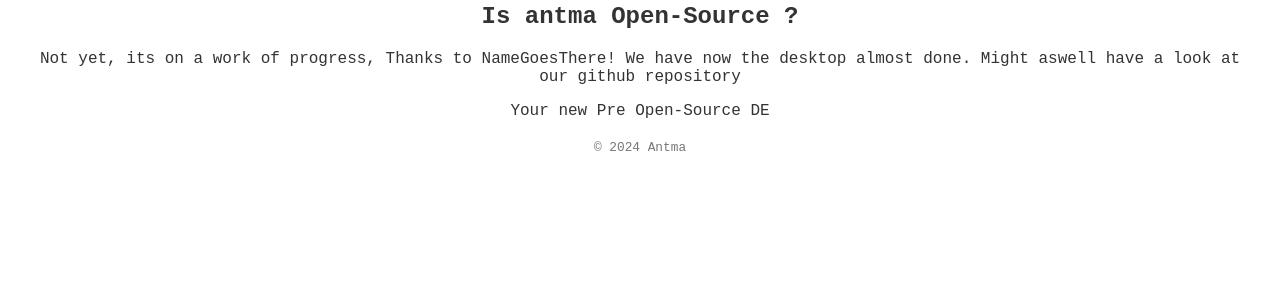
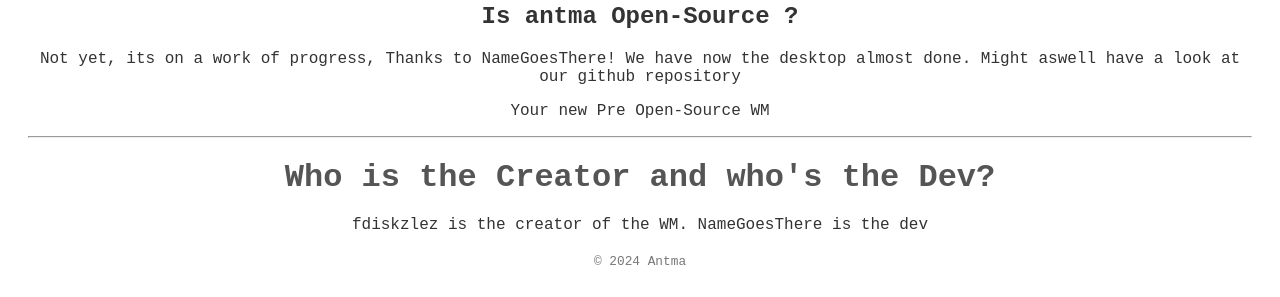
Before and after one commit to fdiskzlez/my-website, a plain HTML site: page antma.html in a window 1280 px wide. Shown: the part 1082-1379 px from the top of the page. Before the commit the page ends 1265 px from the top, so only its background shows below. Drawn offline with Linux system fonts and the light colour scheme.

Commit message:
Update antma.html

```diff
--- a/antma.html
+++ b/antma.html
@@ -49,7 +49,11 @@
     </div>
     <h2>Is antma Open-Source ?</h2>
     <p>Not yet, its on a work of progress, Thanks to NameGoesThere! We have now the desktop almost done. Might aswell have a look at our github repository</p>
-    <p>Your new Pre Open-Source DE</p>
+    <p>Your new Pre Open-Source WM</p>
+    <hr>
+    <h1>Who is the Creator and who's the Dev?</h1>
+    <P2>fdiskzlez is the creator of the WM.</P2>
+    <P2>NameGoesThere is the dev</P2>
     <footer>
         &copy; 2024 Antma
     </footer>
```
